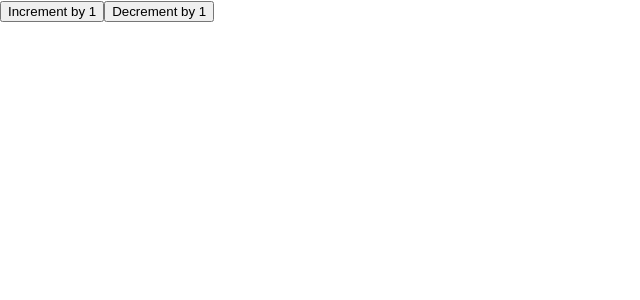
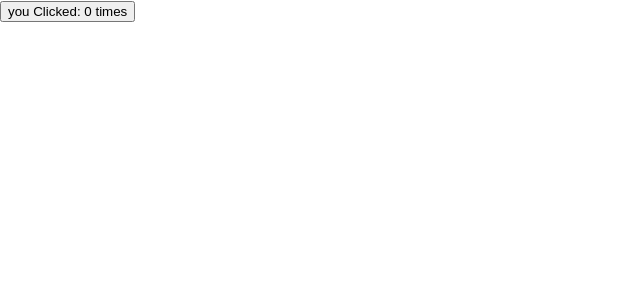
Before and after one commit to Veeraragavendhira/react-ragav, a React (Create React App) app: page / in a window 1280 px wide. Shown: the top 300 px of the page, without its empty margins (0-640 px from the left). Built offline with nearby package versions, Linux system fonts and the light colour scheme.

Commit message:
ragav code

```diff
--- a/src/App.js
+++ b/src/App.js
@@ -1,23 +1,54 @@
-//Project 1
+import React from 'react'
+import { useState } from 'react'
+const App = () => {
+  const [val, setVal]=useState(0)
+  const dis=(event)=>{
+    setVal(parseInt(event.target.value)+1)
+    //setVal(parseInt(event.target.value)+5)
+
+  }
+  return (
+    <div>
+      <button onClick={dis} value={val}> you Clicked: {val} times </button>
+    </div>
+  )
+}
+export default App
+
+
+
+
+/*
+//Project 1 increment & decrement using button
 import { useState } from 'react'
 function App()
 {
   const[count,setCount]=useState(100)
   const show=(event)=>{
-  setCount(count+1)
-  }
-  const show1=(event)=>{
-  setCount(count-1)
-  }
+  if(event.target.id==="b1")
+    setCount(count-1)
+  if(event.target.id==="b2")
+    setCount(count+1)
+  if(event.target.id==="b3")
+    setCount(count-5)
+  if(event.target.id==="b4")
+    setCount(count+5)
+}
   return(
     <>
-    <button onClick={show}>Increment by 1</button>
-    <button onClick={show1}>Decrement by 1</button>
+    <center>
+    <button id="b1" onClick={show}>Decrement by 1</button>
+    <button id="b2" onClick={show}>Increment by 1</button>
+    <br></br>
+    <button id="b3" onClick={show}>Decrement by 5</button>
+    <button id="b4" onClick={show}>Increment by 5</button>
+    <h1><div>{count}</div></h1>
+    </center>
     </>
   )
 }
 export default App
-
+*/
 
 
 
```
